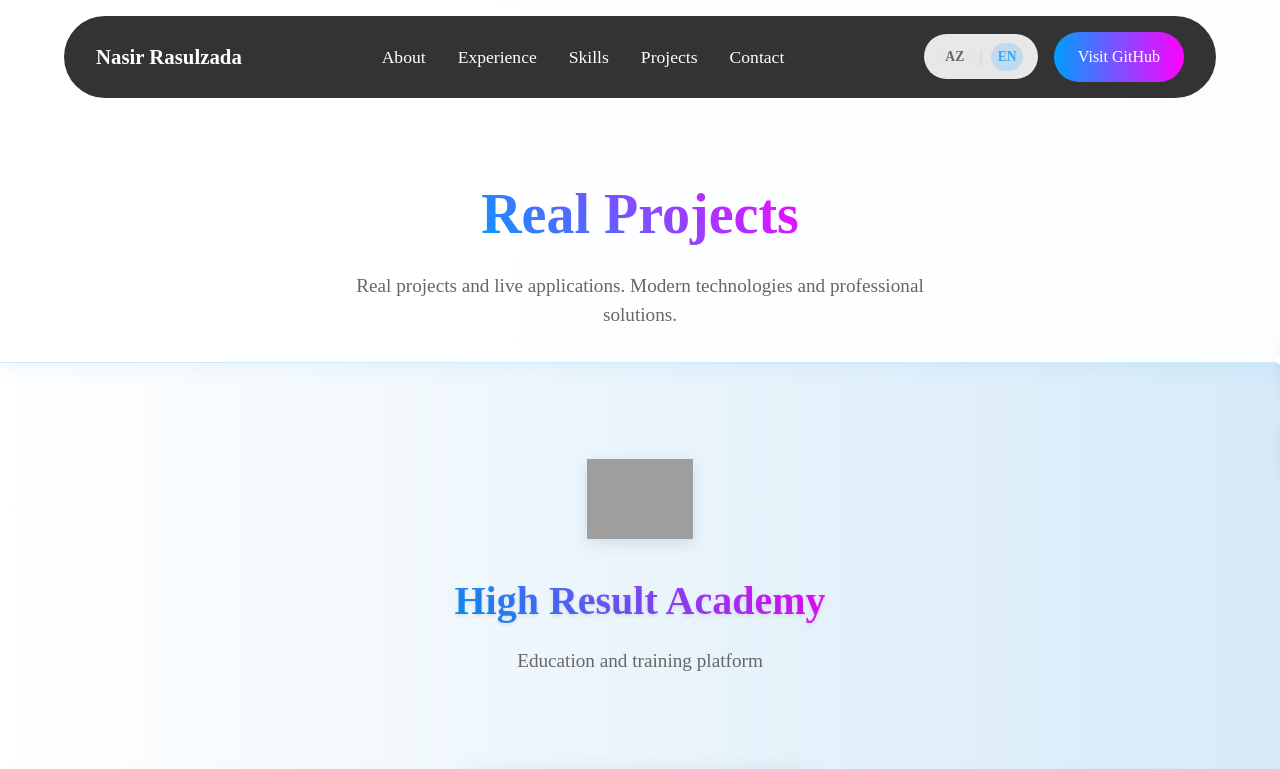
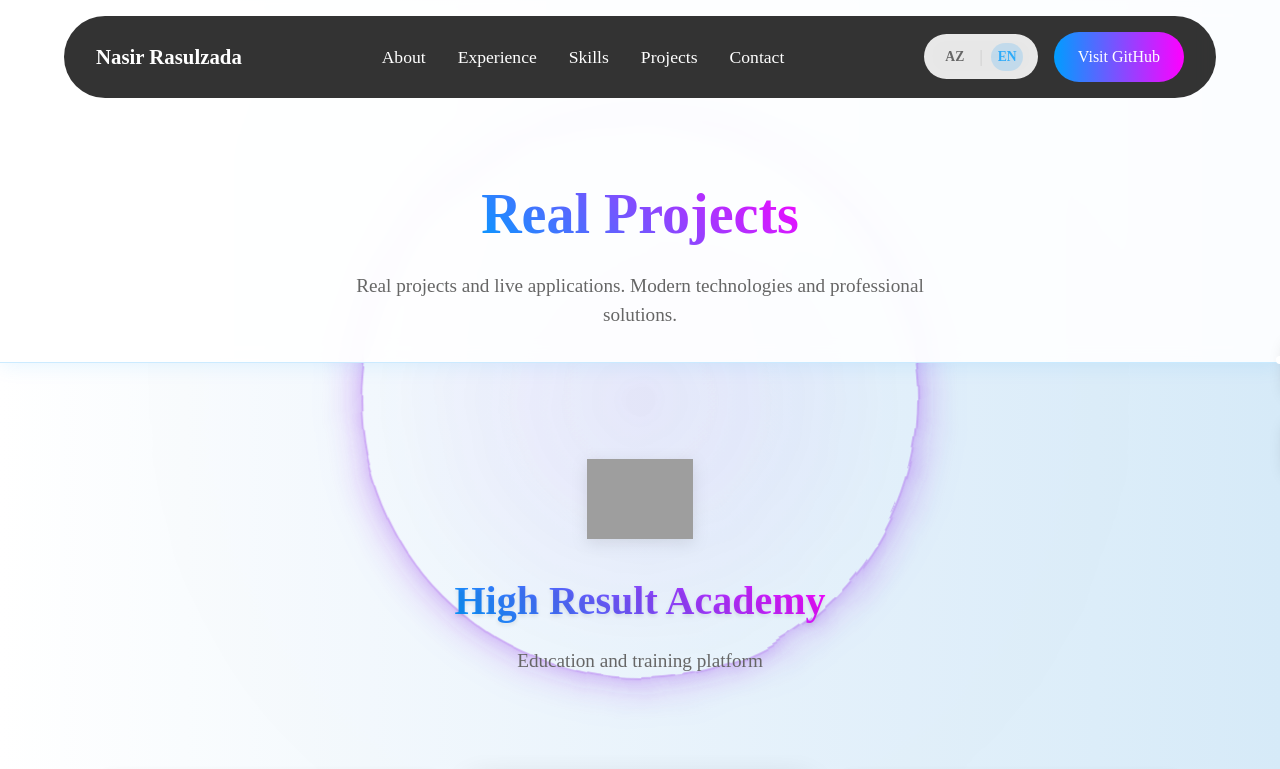
Before and after one commit to nesirresulzade/ReactwithMyPortfolio, a React (Vite) app: page /real-projects in a window 1280 px wide. Shown: the top 769 px of the page. Built offline with nearby package versions, Linux system fonts and the light colour scheme; grey boxes are pictures that could not be loaded.

Commit message:
Add-animation-to-body-section

```diff
--- a/src/App.jsx
+++ b/src/App.jsx
@@ -1,4 +1,4 @@
-import React, { useState, useEffect, createContext } from 'react';
+import React, { useState, useEffect, createContext, useRef } from 'react';
 import Navbar from './companentler/Navbar'
 import About from './companentler/About'
 import Experience from './companentler/Experience'
@@ -10,6 +10,7 @@
 import MobileProjects from './companentler/MobileProjects'
 import RealProjects from './companentler/RealProjects'
 import SideNavigator from './companentler/SideNavigator'
+import RippleAnimation from './components/RippleAnimation'
 import { BrowserRouter as Router, Route, Routes, useLocation } from 'react-router-dom'
 import { Element } from 'react-scroll';
 import { translations } from './translations/translations';
@@ -17,9 +18,10 @@
 // Language Context
 export const LanguageContext = createContext();
 
-// Component to handle hash-based navigation
+// Component to handle hash-based navigation and initial scroll to About
 function HashHandler() {
   const location = useLocation();
+  const isInitialMount = useRef(true);
 
   useEffect(() => {
     // Check if there's a hash in the URL
@@ -33,6 +35,20 @@
           element.scrollIntoView({ behavior: 'smooth' });
         }
       }, 500);
+    } else if (location.pathname === '/' && isInitialMount.current) {
+      // If no hash and we're on home page, scroll to About section on initial load/refresh
+      setTimeout(() => {
+        const aboutElement = document.getElementById('about');
+        if (aboutElement) {
+          aboutElement.scrollIntoView({ behavior: 'smooth' });
+        }
+      }, 300);
+      isInitialMount.current = false;
+    }
+
+    // Reset flag when pathname changes
+    if (location.pathname !== '/') {
+      isInitialMount.current = true;
     }
   }, [location]);
 
@@ -71,7 +87,7 @@
     }}>
       <Router>
         <div className="app">
-
+          <RippleAnimation />
           <HashHandler />
 
           <Routes>
--- /dev/null
+++ b/src/components/RippleAnimation.jsx
@@ -0,0 +1,82 @@
+import React, { useEffect, useState, useRef, useMemo, useCallback } from 'react';
+import '../style/RippleAnimation.css';
+
+const RippleAnimation = React.memo(() => {
+  const [ripples, setRipples] = useState([]);
+  const containerRef = useRef(null);
+  const intervalRef = useRef(null);
+
+  // ✅ Optimizasiya: useCallback ilə createRipple
+  const createRipple = useCallback(() => {
+    const newRipple = {
+      id: Date.now(),
+      startTime: Date.now(),
+    };
+    setRipples((prev) => [...prev, newRipple]);
+  }, []);
+
+  useEffect(() => {
+    // İlk ripple-i dərhal yarat
+    createRipple();
+
+    // Hər 2 saniyədə bir yeni ripple yarat
+    intervalRef.current = setInterval(createRipple, 2000);
+
+    // Cleanup
+    return () => {
+      if (intervalRef.current) {
+        clearInterval(intervalRef.current);
+      }
+    };
+  }, [createRipple]);
+
+  // ✅ Optimizasiya: Cleanup interval-i artırıldı (100ms → 500ms)
+  useEffect(() => {
+    const cleanupInterval = setInterval(() => {
+      const now = Date.now();
+      setRipples((prev) => {
+        const filtered = prev.filter((ripple) => now - ripple.startTime < 3000);
+        // Yalnız dəyişiklik varsa update et
+        return filtered.length !== prev.length ? filtered : prev;
+      });
+    }, 500); // ✅ 100ms → 500ms (5 dəfə az tez)
+
+    return () => clearInterval(cleanupInterval);
+  }, []);
+
+  // ✅ Optimizasiya: SVG filter-i yalnız bir dəfə render et
+  const svgFilter = useMemo(() => (
+    <svg className="ripple-svg-mask">
+      <defs>
+        <filter id="wavy-filter" x="-50%" y="-50%" width="200%" height="200%">
+          <feTurbulence
+            type="fractalNoise"
+            baseFrequency="0.02 0.02"
+            numOctaves="2"
+            result="noise"
+          />
+          <feDisplacementMap
+            in="SourceGraphic"
+            in2="noise"
+            scale="10"
+            result="displacement"
+          />
+        </filter>
+      </defs>
+    </svg>
+  ), []);
+
+  return (
+    <div ref={containerRef} className="ripple-container">
+      {svgFilter}
+      {ripples.map((ripple) => (
+        <div
+          key={ripple.id}
+          className="ripple-wave"
+        />
+      ))}
+    </div>
+  );
+});
+
+export default RippleAnimation;
--- a/src/index.css
+++ b/src/index.css
@@ -39,6 +39,11 @@
   max-width: 100%;
 }
 
+.app {
+  position: relative;
+  z-index: 1;
+}
+
 section {
   padding: 8rem 12%;
   width: 100%;
@@ -46,6 +51,7 @@
   position: relative;
   overflow: hidden;
   box-sizing: border-box;
+  z-index: 1;
 }
 
 .section-title {
--- a/src/main.jsx
+++ b/src/main.jsx
@@ -9,9 +9,9 @@
 AOS.init({
   duration: 800,
   easing: 'ease-out-cubic',
-  once: false,
+  once: true, // ✅ Optimizasiya: bir dəfə animasiya
   offset: 50,
-  mirror: true,
+  mirror: false, // ✅ Optimizasiya: mirror deaktiv
   disable: false,
   startEvent: 'DOMContentLoaded',
   initClassName: 'aos-init',
@@ -27,52 +27,28 @@
   anchorPlacement: 'top-bottom'
 });
 
-// Mobile və tablet üçün AOS-u yenilə
+// ✅ Optimizasiya: Debounced resize handler
+let resizeTimeout;
 window.addEventListener('resize', () => {
-  AOS.refresh();
-});
-
-// Touch events üçün AOS-u yenilə
-window.addEventListener('touchstart', () => {
-  AOS.refresh();
+  clearTimeout(resizeTimeout);
+  resizeTimeout = setTimeout(() => {
+    AOS.refresh();
+  }, 300); // 300ms debounce
 }, { passive: true });
 
-// Hər scroll zamanı AOS-u yenilə
+// ✅ Optimizasiya: Throttled scroll handler (yalnız lazım olduqda)
 let scrollTimeout;
+let lastScrollTime = 0;
 window.addEventListener('scroll', () => {
-  // Scroll bitdikdən sonra AOS-u yenilə
-  clearTimeout(scrollTimeout);
-  scrollTimeout = setTimeout(() => {
-    AOS.refresh();
-  }, 100);
+  const now = Date.now();
+  if (now - lastScrollTime > 500) { // 500ms throttle
+    clearTimeout(scrollTimeout);
+    scrollTimeout = setTimeout(() => {
+      AOS.refresh();
+      lastScrollTime = now;
+    }, 200);
+  }
 }, { passive: true });
-
-// Wheel event üçün də AOS-u yenilə
-window.addEventListener('wheel', () => {
-  clearTimeout(scrollTimeout);
-  scrollTimeout = setTimeout(() => {
-    AOS.refresh();
-  }, 100);
-}, { passive: true });
-
-// AOS-u məcburi yenilə
-function forceRefreshAOS() {
-  AOS.refresh();
-  // Bütün animasiyaları yenidən başlat
-  document.querySelectorAll('[data-aos]').forEach(element => {
-    element.classList.remove('aos-animate');
-    element.classList.add('aos-init');
-  });
-  // Qısa gecikmədən sonra yenidən başlat
-  setTimeout(() => {
-    AOS.refresh();
-  }, 50);
-}
-
-// Hər 2 saniyədə bir AOS-u yenilə (backup üçün)
-setInterval(() => {
-  AOS.refresh();
-}, 2000);
 
 createRoot(document.getElementById('root')).render(
     <App />
--- /dev/null
+++ b/src/style/RippleAnimation.css
@@ -0,0 +1,86 @@
+.ripple-container {
+  position: fixed;
+  top: 0;
+  left: 0;
+  width: 100%;
+  height: 100%;
+  pointer-events: none;
+  z-index: 0;
+  overflow: hidden;
+  background: transparent;
+}
+
+.ripple-wave {
+  position: absolute;
+  top: 50%;
+  left: 50%;
+  transform: translate(-50%, -50%);
+  width: 0;
+  height: 0;
+  border: 2px solid rgba(147, 51, 234, 0.6);
+  box-shadow:
+    0 0 20px rgba(147, 51, 234, 0.4),
+    0 0 40px rgba(147, 51, 234, 0.3),
+    0 0 60px rgba(147, 51, 234, 0.2);
+  animation: ripple-expand 3s ease-out forwards;
+  border-radius: 50%;
+  background: radial-gradient(circle, rgba(147, 51, 234, 0.1) 0%, transparent 70%);
+  filter: url(#wavy-filter);
+  will-change: transform, opacity; /* ✅ Performance hint */
+}
+
+.ripple-svg-mask {
+  position: absolute;
+  width: 0;
+  height: 0;
+  visibility: hidden;
+  pointer-events: none;
+}
+
+@keyframes ripple-expand {
+  0% {
+    width: 0;
+    height: 0;
+    opacity: 0.8;
+    border-width: 3px;
+  }
+  50% {
+    opacity: 0.5;
+    border-width: 2px;
+  }
+  100% {
+    width: 2000px;
+    height: 2000px;
+    opacity: 0;
+    border-width: 1px;
+  }
+}
+
+/* Responsive adjustments */
+@media (max-width: 768px) {
+  .ripple-wave {
+    animation-duration: 2.5s;
+    filter: none; /* ✅ Optimizasiya: Mobile-də filter deaktiv */
+  }
+
+  @keyframes ripple-expand {
+    100% {
+      width: 1500px;
+      height: 1500px;
+    }
+  }
+}
+
+@media (max-width: 480px) {
+  .ripple-wave {
+    animation-duration: 2s;
+    filter: none; /* ✅ Optimizasiya: Mobile-də filter deaktiv */
+  }
+
+  @keyframes ripple-expand {
+    100% {
+      width: 1000px;
+      height: 1000px;
+    }
+  }
+}
--- a/src/style/about.css
+++ b/src/style/about.css
@@ -136,25 +136,21 @@
     }
 
     .about img {
-        margin-top: 3rem;
+        display: none;
     }
 
     .info-box {
-        margin-top: 2rem;
+        margin-top: 6rem;
     }
 }
 
 @media(max-width:600px) {
-    .about-container img {
-        width: 80vw;
-    }
-
     .about img {
-        margin-top: 4rem;
+        display: none;
     }
 
     .info-box {
-        margin-top: 1.5rem;
+        margin-top: 7.5rem;
     }
 }
 
@@ -164,15 +160,11 @@
     gap: 1rem;
   }
 
-  .about-container img {
-    width: 90vw;
-  }
-
   .about img {
-    margin-top: 5rem;
+    display: none;
   }
 
   .info-box {
-    margin-top: 1rem;
+    margin-top: 7rem;
   }
 }
```
